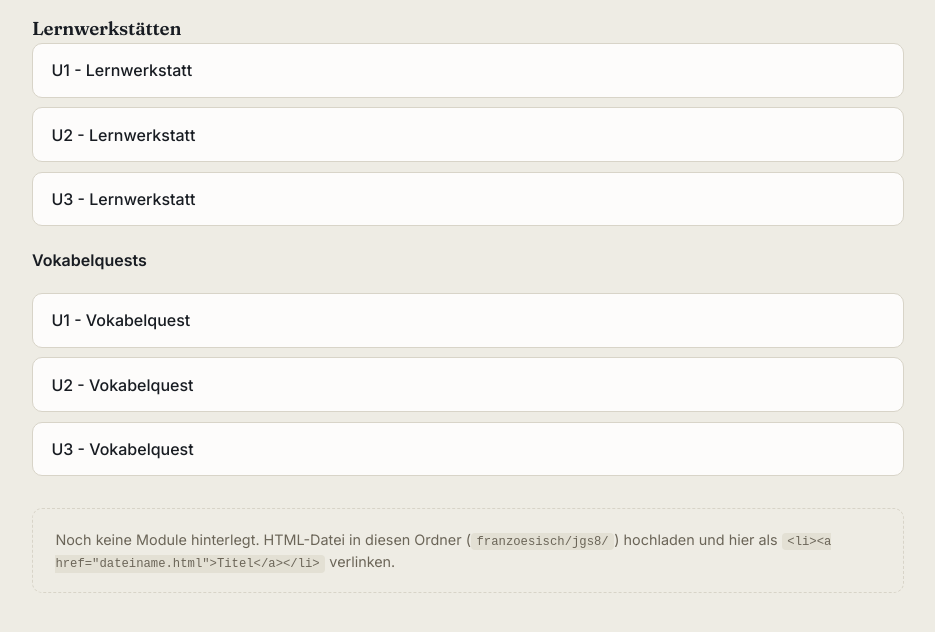
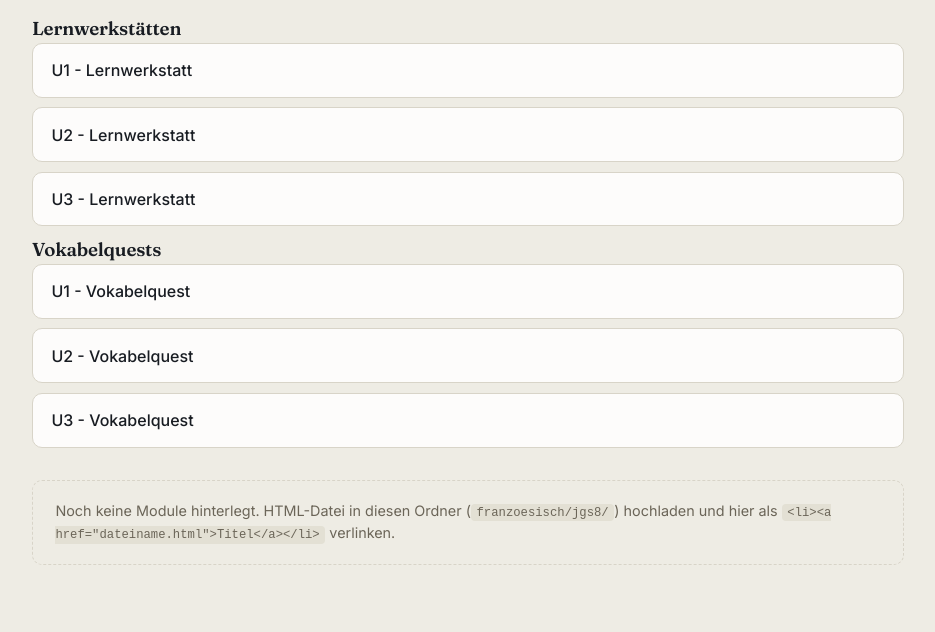
Before and after one commit to erikeising/Lernmodule, a plain HTML site: page franzoesisch/jgs8/index.html in a window 1280 px wide. Shown: the part 198-830 px from the top of the page, without its empty margins (172-1107 px from the left). Drawn offline with Linux system fonts and the light colour scheme.

Commit message:
Update index.html

```diff
--- a/franzoesisch/jgs8/index.html
+++ b/franzoesisch/jgs8/index.html
@@ -17,7 +17,7 @@
   <li><a href="F_JGS8_U1_Lernwerkstatt.html">U1 - Lernwerkstatt</a></li>
   <li><a href="F_JGS8_U2_Lernwerkstatt.html">U2 - Lernwerkstatt</a></li>
   <li><a href="F_JGS8_U3_Lernwerkstatt.html">U3 - Lernwerkstatt</a></li>
-    <h4>Vokabelquests</h4>
+    <h3>Vokabelquests</h3>
   <li><a href="F_JGS8_U1_Vokabelquest.html">U1 - Vokabelquest</a></li>
   <li><a href="F_JGS8_U2_Vokabelquest.html">U2 - Vokabelquest</a></li>
   <li><a href="F_JGS8_U3_Vokabelquest.html">U3 - Vokabelquest</a></li>
```
